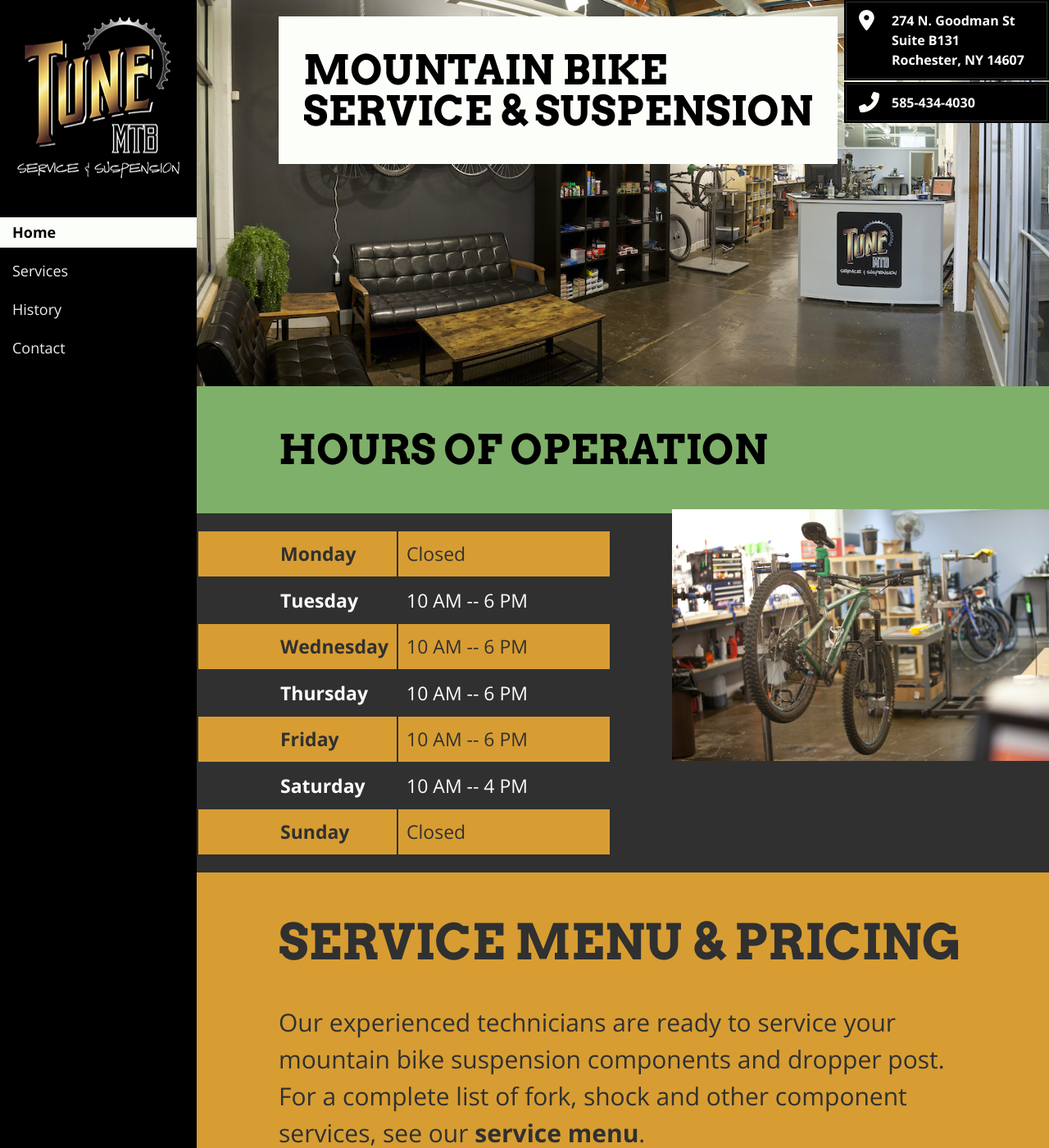
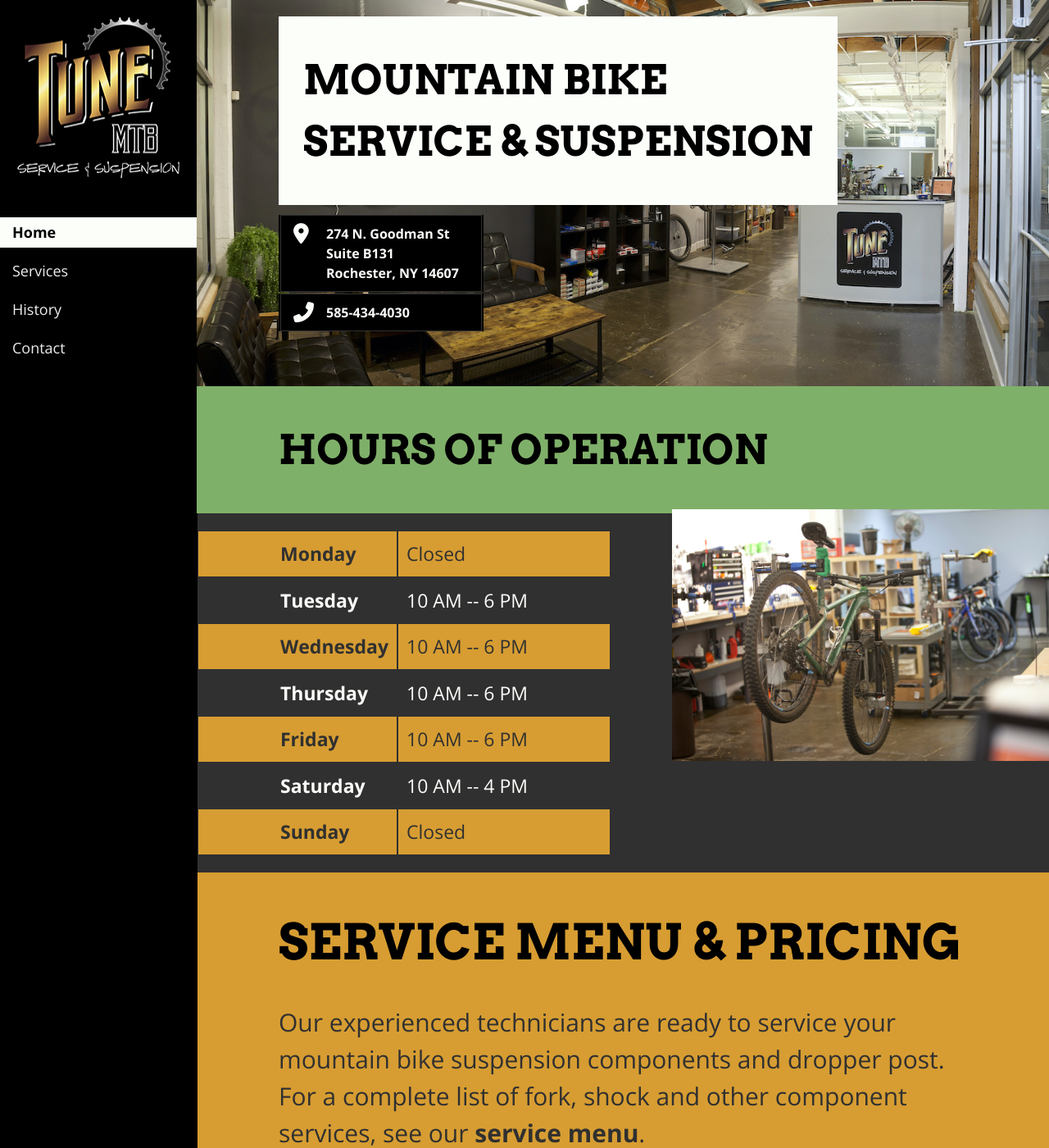
Before and after one commit to tunemtb/tunemtb.github.io, a Jekyll site: the page built from docs/index.html, in a window 1280 px wide and 1400 px high. Shown: the whole window at 82% size. Built offline with Jekyll 4.4.1, drawn with Linux system fonts in a browser that asks for light colours; nearby versions of some CDN libraries.

Commit message:
contact card spacing and title spacing

```diff
--- a/docs/_sass/_header.scss
+++ b/docs/_sass/_header.scss
@@ -9,6 +9,7 @@
         height: 100%;
         display: table-cell;
         vertical-align: top;
+        border-right: 1px solid $black;
     }
 
     .logo {
--- a/docs/_sass/_homepage.scss
+++ b/docs/_sass/_homepage.scss
@@ -4,13 +4,10 @@
     color: $white;
     font-weight: bold;
     width: 100%;
-    text-align: center;
+    padding-left: 20px;
 
     @include mq(sm) {
-        position: absolute;
-        z-index:99;
-        width: 250px;
-        font-size: 30px;
+        padding-left: 0;
     }
 
 }
@@ -39,30 +36,22 @@
     }
 }
 
-.location {
-
+.contact-card-container {
     @include mq(sm) {
-		top:0;
-        right: 0;
+        position: absolute;
+        z-index:99;
+        width: 250px;
+        font-size: 30px;
+        left:30px;
+        top: 340px;
     }
 
-    @include mq(xlg) {
-        top: 20px;
-        right: -60px;
+    @include mq(lg) {
+		left:100px;
+        top: 260px;
     }
 }
-.phone {
 
-    @include mq(sm) {
-		top:100px;
-        right: 0;
-    }
-
-    @include mq(xlg) {
-        top: 120px;
-        right: -60px;
-    }
-}
 
 .callout-1 {
     // margin-top: 10px;
@@ -120,11 +109,6 @@
     text-transform: uppercase;
     font-weight: bold;
     font-family: $header-font;
-
-    @include mq(sm) {
-        font-size: 40px;
-        font-family: $open-sans;
-    }
 }
 
 .hours {
@@ -197,6 +181,7 @@
     font-size: 40px;
     text-transform: uppercase;
     font-family: $header-font;
+    color: $black;
 
     @include mq(sm) {
         font-size: 60px;
--- a/docs/_sass/_pages.scss
+++ b/docs/_sass/_pages.scss
@@ -12,7 +12,7 @@
     }
 
     .page-title {
-        @include mq(sm) {
+        @include mq(lg) {
             // background-color: $white;
             top: 20px;
             left: 20px;
@@ -31,7 +31,7 @@
     h1 {
         background-color: $white;
         // background-color: #7FB069;
-        line-height: 1em;
+        line-height: 1.5em;
         font-family: $header-font;
         color: $black;
         padding: 40px 30px;
@@ -39,7 +39,7 @@
         text-transform: uppercase;
         font-size: 50px;
         text-align: left;
-        @include mq(sm) {
+        @include mq(lg) {
             // border: 1px solid $black;
             display: inline-block;
         }
--- a/docs/index.html
+++ b/docs/index.html
@@ -5,13 +5,13 @@
 ---
 
 <div class="page-hero">
+    <div class="page-title"><h1>Mountain Bike<br />Service &amp; Suspension</h1></div>
     <picture>
         <source media="(min-width:768px)" srcset="{{ site.url }}/assets/images/photos/panorama.jpg">
         <img src="{{ site.url }}/assets/images/photos/panorama.jpg" alt="Tune MTB Shop Panorama" class="hero__image"/>
     </picture>
 
-    <div class="page-title"><h1>Mountain Bike<br />Service &amp; Suspension</h1></div>
-
+    <div class="contact-card-container">
         <div class="contact-card location">
             <div class="contact-card__content">
                 <i class="fas fa-map-marker-alt"></i>
@@ -25,6 +25,7 @@
             <div class="contact-card__content">
                 <i class="fas fa-phone-alt"></i>
                 585-434-4030
+            </div>
         </div>
     </div>
 </div>
```
Lines whose indentation alone changed are shown as unchanged.
